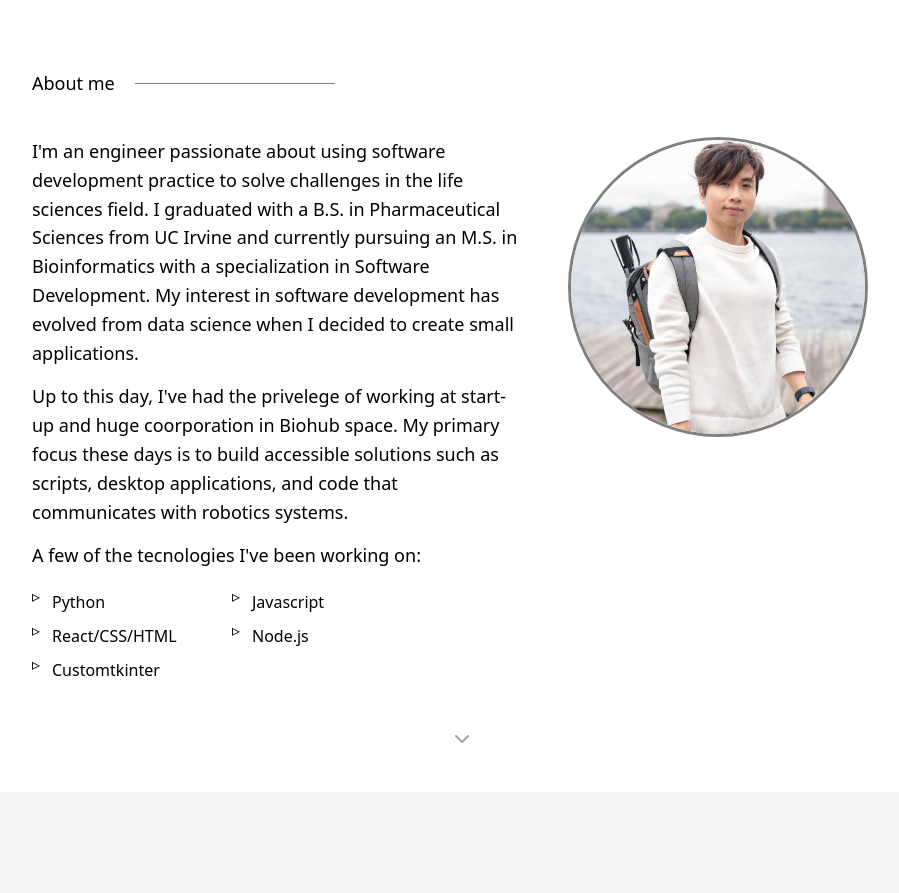
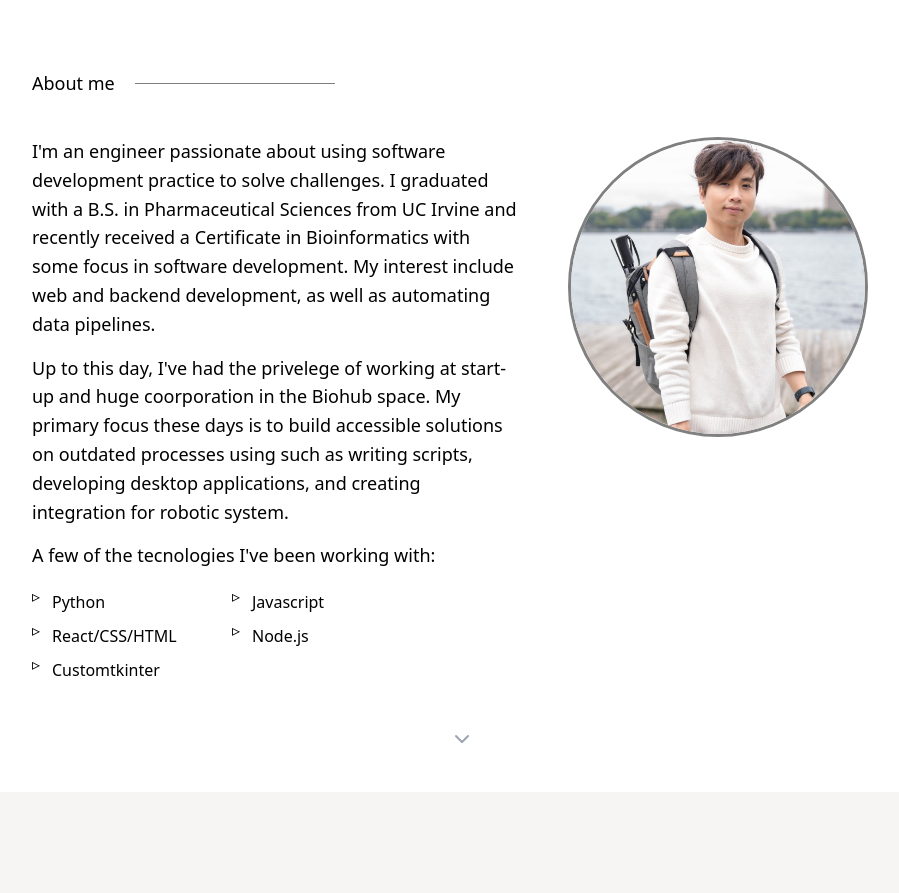
Before and after one commit to phu-ngu/my-portfolio, a React (Create React App) app: page / in a window 1280 px wide. Shown: the part 840-1733 px from the top of the page, without its empty margins (178-1077 px from the left). Built offline with nearby package versions, Linux system fonts and the light colour scheme.

Commit message:
update profile section and resume file

```diff
--- a/src/components/Nav/Nav.jsx
+++ b/src/components/Nav/Nav.jsx
@@ -1,6 +1,6 @@
 import './Nav.css';
 import logo from '../../assets/images/logo_pn_black_200x200.png';
-import resume_pdf from '../../assets/files/resume_PN2025.pdf'
+import resume_pdf from '../../assets/files/resume_PN2025_c.pdf'
 
 export default function Navigation({ activeSection, scrollToSection }) {
   return (
--- a/src/containers/Profile/Profile.jsx
+++ b/src/containers/Profile/Profile.jsx
@@ -10,16 +10,17 @@ export default function Profile() {
         <div>
           <div className="profile__text">
             <p>
-              I'm an engineer passionate about using software development practice to solve challenges in the life sciences field.
-              I graduated with a B.S. in Pharmaceutical Sciences from UC Irvine and currently pursuing an M.S. in Bioinformatics with a specialization in
-              Software Development. My interest in software development has evolved from data science when I decided to create small applications.
+              I'm an engineer passionate about using software development practice to solve challenges.
+              I graduated with a B.S. in Pharmaceutical Sciences from UC Irvine and recently received a Certificate in Bioinformatics with some focus in software development.
+              My interest include web and backend development, as well as automating data pipelines.
             </p>
             <p>
-              Up to this day, I've had the privelege of working at start-up and huge coorporation in Biohub space.
-              My primary focus these days is to build accessible solutions such as scripts, desktop applications, and code that communicates with robotics systems.
+              Up to this day, I've had the privelege of working at start-up and huge coorporation in the Biohub space.
+              My primary focus these days is to build accessible solutions on outdated processes using such as writing scripts, developing
+              desktop applications, and creating integration for robotic system.
             </p>
             <p>
-              A few of the tecnologies I've been working on:
+              A few of the tecnologies I've been working with:
             </p>
           </div>
           <div>
```
Also changed, not shown: 2 other files (tests, documents, lock files or other folders).
